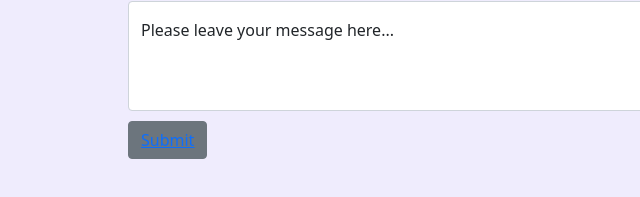
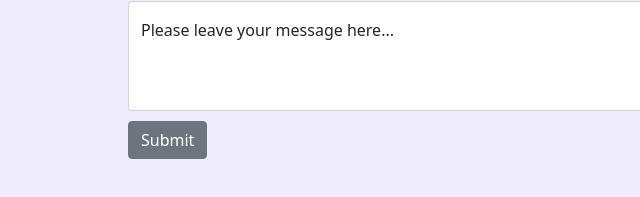
Before and after one commit to MOOBBY123/work-portfolio, a plain HTML site: page contact.html in a window 1280 px wide. Shown: the part 449-646 px from the top of the page, 0-640 px from the left. Drawn offline with nearby package versions, Linux system fonts and the light colour scheme.

Commit message:
hover-button

```diff
--- a/contact.css
+++ b/contact.css
@@ -46,3 +46,12 @@ p {
 .contact-btn {
     margin: 1% 0;
 }
+
+a {
+    text-decoration: none;
+    color: white;
+}
+
+a:hover {
+    color: black;
+}
```
